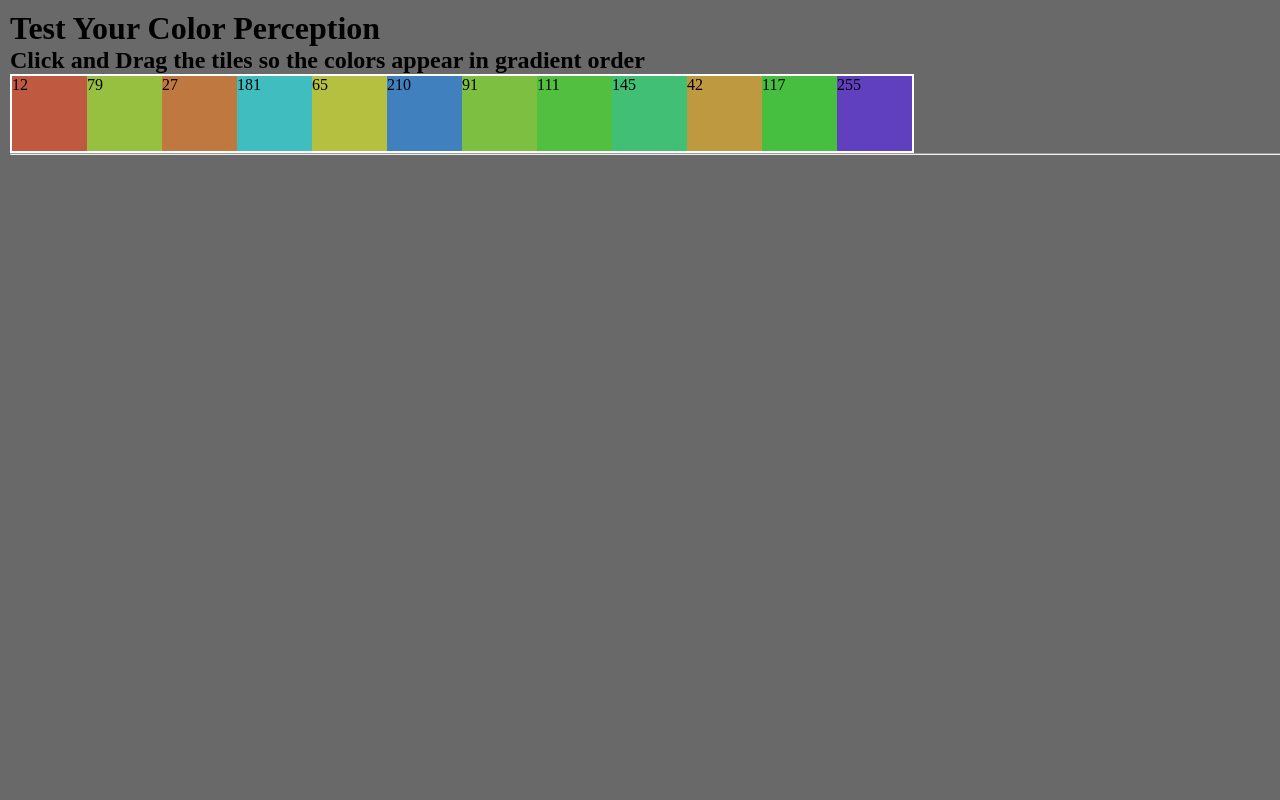
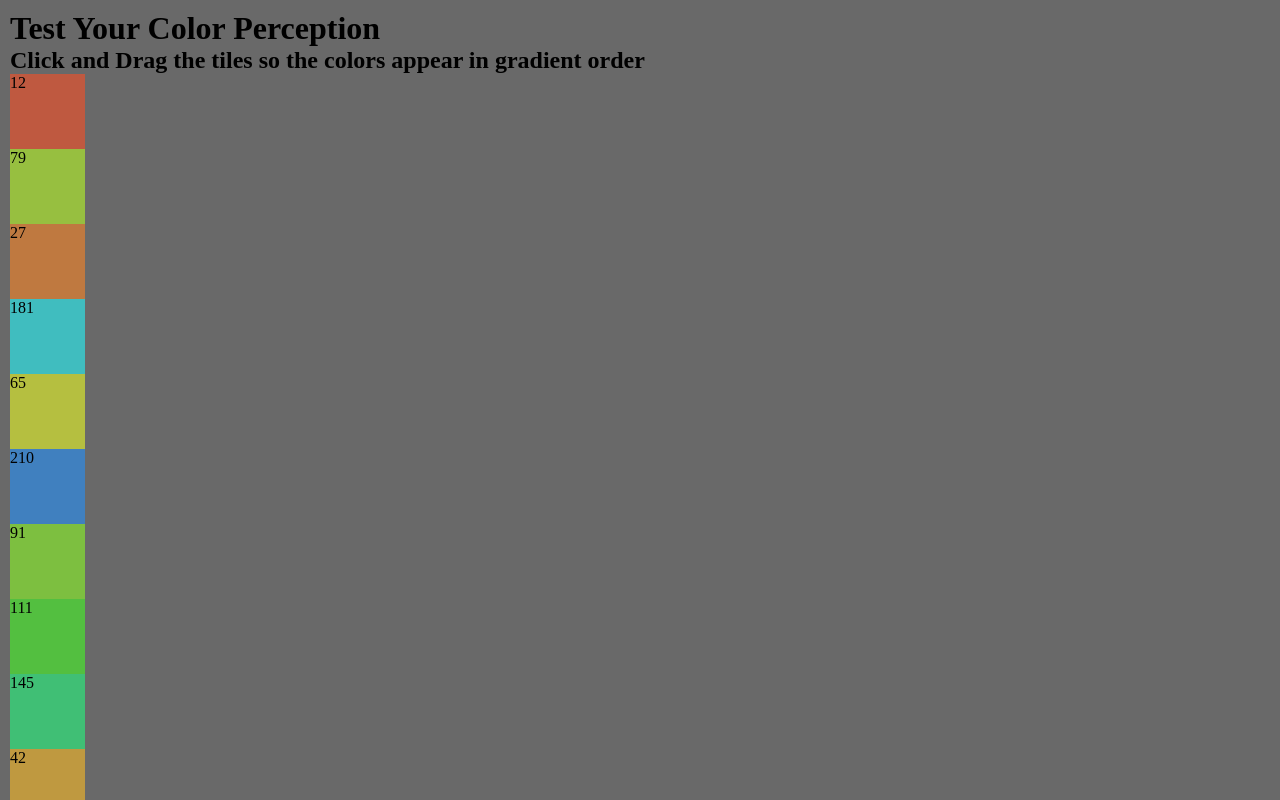
Before and after one commit to echos-echo/i-see-hue, a React (Create React App) app: page / in a window 1280 px wide. Both pictures are taken after a click on the button "unmix your hues". Shown: the top 800 px of the page. Built offline with nearby package versions, Linux system fonts and the light colour scheme; the HTML template or start-up script is replaced by a standard one.

Commit message:
feature, NextGame.js: passes the number of drags the user made into the component

```diff
--- a/src/components/GameRow.js
+++ b/src/components/GameRow.js
@@ -15,6 +15,7 @@ function GameRow() {
     const [firstColor, setFirstColor] = React.useState(Math.min(...startingColors));
     const [lastColor, setLastColor] = React.useState(Math.max(...startingColors));
     const [colors, setColors] = React.useState(startingColors.filter(color => color !== firstColor && color !== lastColor));
+    const [moves, setMoves] = React.useState(0);
     // states must be initialized in this order!!!
 
     // function that handles whenever a tile finishes dragging
@@ -32,6 +33,7 @@ function GameRow() {
         newColors.splice(result.destination.index, 0, tileToRemove[0]);
         // finally, the updated array is set in our state
         setColors(newColors);
+        setMoves(moves + 1);
     }
 
     // handles the button that loads the next round of colors; a 'reset' button
@@ -54,6 +56,7 @@ function GameRow() {
     // useEffect that will reassign the main color array used to make <Draggable>
     React.useEffect(() => {
         setColors(startingColors.filter(color => color !== firstColor && color !== lastColor));
+        setMoves(0);
     }, [startingColors, firstColor, lastColor]);
 
     return (
@@ -61,12 +64,12 @@ function GameRow() {
         // cannot next multiple DragDropContexts
         <DragDropContext id='play' onDragEnd={handleOnDragEnd}>
             {/* Droppable is the space in which Draggables can land, a 'target' so to speak */}
-            <Droppable droppableId='game-row' direction='horizontal'>
+            <Droppable droppableId='game-row' direction='horizontal' id='game-row'>
                 {provided => (
                     // ONE root element in the return of Droppable's callback argument
                     // provided contains properties inherent to react-beautiful-dnd
                     // it allows styling, reference to html, and draggable specific id-ing, amongst others
-                    <div {...provided.droppableProps} ref = {provided.innerRef} id='game-row'>
+                    <div {...provided.droppableProps} ref = {provided.innerRef} >
                         {/* first SingleTile: the firstColor in the row (does not drag or drop) */}
                         <SingleTile color={firstColor}/>
                         {colors.filter(color => color !== firstColor && color !== lastColor).map((color, index) =>
@@ -85,7 +88,7 @@ function GameRow() {
             </Droppable>
             <hr/>
             {/* button that will load the next round of colors */}
-            <NextGame handler={handleOnClick} clicks={5}/>
+            <NextGame handler={handleOnClick} moves={moves}/>
         </DragDropContext>
   );
 }
--- a/src/components/NextGame.js
+++ b/src/components/NextGame.js
@@ -8,7 +8,7 @@ function NextGame(props) {
     return (
         <div id='nextPrompt'>
             <h2>Congrats!</h2>
-            <h2>you sorted these colors in {props.clicks} moves</h2>
+            <h2>you sorted these colors in {props.moves} moves</h2>
             <button id="next-round" onClick={clickHandler}>Next Round of Colors</button>
         </div>
     )
```
